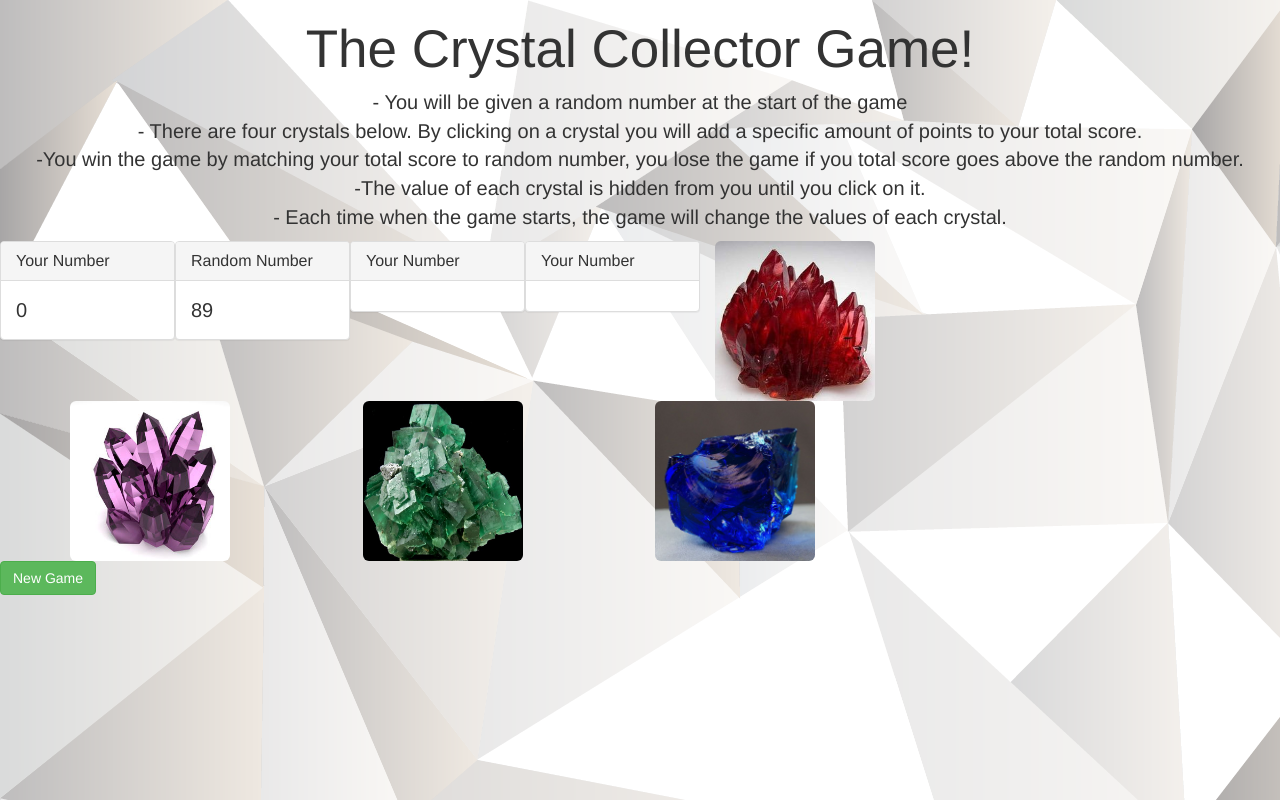
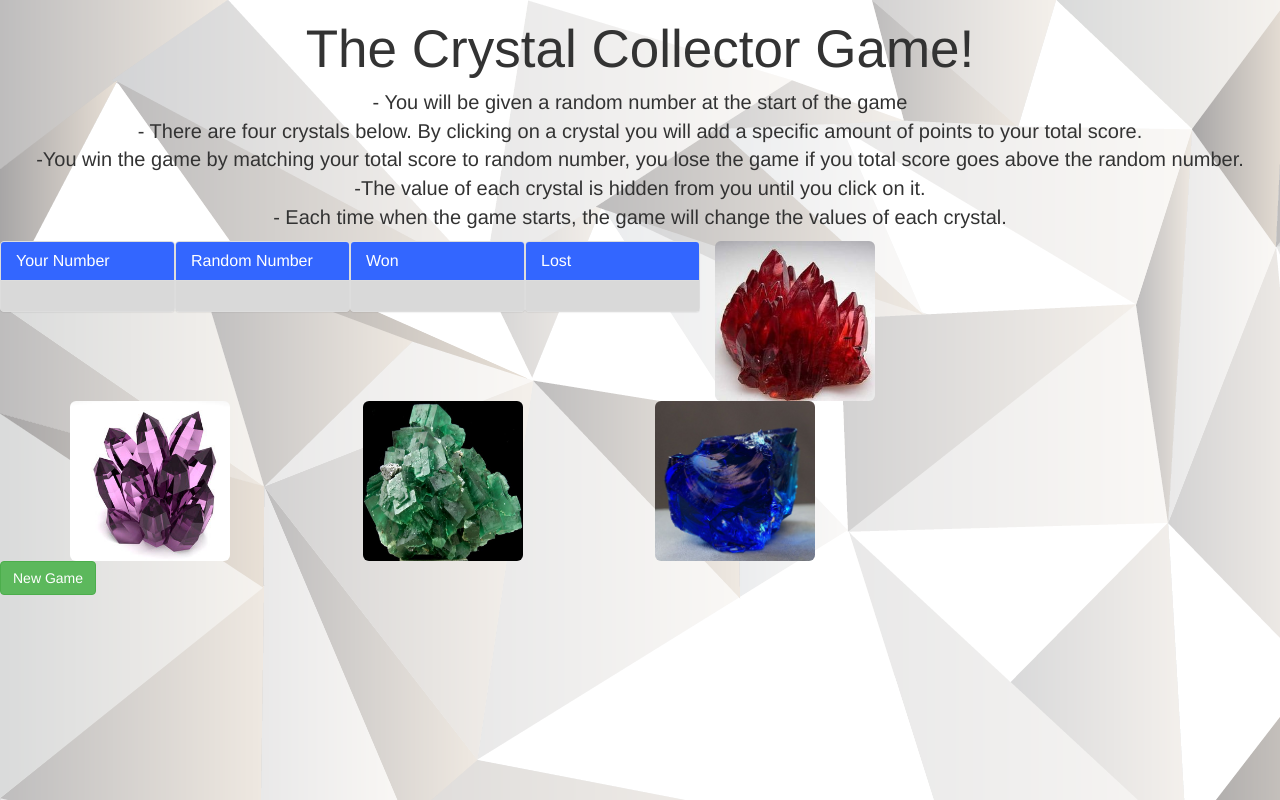
Before and after one commit to beechbro11/Crystal-Collector-Game, a PHP site: page /game.html in a window 1280 px wide. Run offline with PHP 8.4, Linux system fonts and the light colour scheme.

Commit message:
Another update

```diff
--- a/assets/css/style.css
+++ b/assets/css/style.css
@@ -1,14 +1,25 @@
-
-
-html {
+body {
   background-image: url('background.png');
+  font-size: 20px;
 }
-
 .panel-default {
     border-color: #ddd;
     width: 175px;
     float: left;
-
  }
-
- console.log(hello)
+.h1, h1 {
+    font-size: 53px;
+    text-align: center;
+}
+p {
+    margin: 0 0 10px;
+    text-align: center;
+}
+.panel > .panel-heading {
+    background-image: none;
+    background-color: #3366ff;
+    color: white;
+}
+.panel > .panel-body {
+	background-color: #d9d9d9;
+}
--- a/assets/javascript/game.js
+++ b/assets/javascript/game.js
@@ -0,0 +1,74 @@
+    var numberToGuess = Math.floor((Math.random() * 100) + 20);
+    var wins =0;
+    var Loses = 0;
+    var counter = 0;
+    var numbers = [];
+    var lock = 0;
+
+    // wrap game initialization in it's own function
+    function newGame(){
+      // clear the crystals div in the event this is not the first game
+      $('#crystals').empty();
+      // reset counter to zero if it's not
+      counter = 0;
+      // reset numbers array
+      numbers = [];
+
+      // iterate through random numbers to assign to the array
+      for (var i=0, t=4; i<t; i++) {
+        numbers.push(Math.round(Math.random() * 20))
+      }
+      console.log(numbers);
+      // dynamically create new crystal images
+      for (var i=0; i< numbers.length; i++){
+        var imageCrystal = $('.container');
+        imageCrystal.attr('data-num', numbers[i]);
+        imageCrystal.attr('alt', 'crystals');
+        imageCrystal.addClass('crystalImage');
+        $('#crystals').html(imageCrystal);
+      }
+      // new number to guess
+      numberToGuess = Math.floor((Math.random() * 100) + 20);
+
+      // update the dom
+      $('#number').text(counter);
+      $('#rand').html(numberToGuess);
+      console.log(counter);
+    }
+
+    // doc ready function
+    $( document ).ready(function() {
+      // initialize a new game on doc ready
+      newGame();
+
+      // change click event to handle dynamically created .crystalImages
+      $(document).on('click', '.crystalImage', function(){
+        // original game logic
+        counter = counter + parseInt($(this).data('num'));
+        $('#number').html(counter);
+        if (counter == numberToGuess){
+          alert('You won!!!!');
+          wins++
+          lock = 1;
+          $('#wins').html(wins);
+          $('.container').remove();
+
+        }else if( counter > numberToGuess){
+          alert('You lost!');
+          Loses++;
+          lock = 1;
+          $('#loses').html(Loses);
+       	}
+        if( lock ==1){
+          $(this).unbind('click').attr('disabled', 'disabled');
+
+        }
+      });
+
+      $('.btn').on('click', function(event) {
+        // rerun the new game function on click of the .btn
+        newGame();
+        console.log(counter);
+      });
+
+    });
--- a/game.html
+++ b/game.html
@@ -41,7 +41,7 @@
     <div id="col-md-3">
       <div class="panel panel-default">
         <div class="panel-heading">
-          <h3 class="panel-title">Your Number</h3>
+          <h3 class="panel-title">Won</h3>
         </div>
         <div class="panel-body" id='wins'></div>
       </div>
@@ -49,7 +49,7 @@
     <div id="col-md-3">
       <div class="panel panel-default">
         <div class="panel-heading">
-          <h3 class="panel-title">Your Number</h3>
+          <h3 class="panel-title">Lost</h3>
         </div>
         <div class="panel-body" id='loses'></div>
       </div>
@@ -71,80 +71,7 @@
       </div>
     </div>
   </div><button class="btn btn-success" type="button">New Game</button>
-  <script src="https://code.jquery.com/jquery-2.2.0.min.js" type="text/javascript"></script>
-  <script type="text/javascript">
-    // Moved variables to global scope
-    var numberToGuess = Math.floor((Math.random() * 100) + 20);
-    var wins =0;
-    var Loses = 0;
-    var counter = 0;
-    var numbers = [];
-    var lock = 0;
+ <script type="text/javascript" src="assets/javascript/game.js"></script>
 
-    // wrap game initialization in it's own function
-    function newGame(){
-      // clear the crystals div in the event this is not the first game
-      $('#crystals').empty();
-      // reset counter to zero if it's not
-      counter = 0;
-      // reset numbers array
-      numbers = [];
-      console.log(numbers);
-      // iterate through random numbers to assign to the array
-      for (var i=0, t=4; i<t; i++) {
-        numbers.push(Math.round(Math.random() * 20))
-      }
-
-      // dynamically create new crystal images
-      for (var i=0; i< numbers.length; i++){
-        var imageCrystal = $('.container');
-        imageCrystal.attr('data-num', numbers[i]);
-        imageCrystal.attr('alt', 'crystals');
-        imageCrystal.addClass('crystalImage');
-        $('#crystals').append(imageCrystal);
-      }
-      // new number to guess
-      numberToGuess = Math.floor((Math.random() * 100) + 20);
-
-      // update the dom
-      $('#number').text(counter);
-      $('#rand').html(numberToGuess);
-    }
-
-    // doc ready function
-    $( document ).ready(function() {
-      // initialize a new game on doc ready
-      newGame();
-
-      // change click event to handle dynamically created .crystalImages
-      $(document).on('click', '.crystalImage', function(){
-        // original game logic
-        counter = counter + parseInt($(this).data('num'));
-        $('#number').text(counter);
-        if (counter == numberToGuess){
-          alert('You won!!!!');
-          wins++
-          lock = 1;
-          $('#wins').html(wins);
-        }else if( counter > numberToGuess){
-          alert('You lost!');
-          Loses++;
-          lock = 1;
-          $('#loses').append(Loses);
-        }
-        console.log(lock);
-        if( lock ==1){
-          $(this).unbind('click').attr('disabled', 'disabled');
-          console.log(lock);
-        }
-      });
-
-      $('.btn').on('click', function(event) {
-        // rerun the new game function on click of the .btn
-        newGame();
-      });
-
-    });
-  </script>
 </body>
 </html>
--- a/style.css
+++ /dev/null
@@ -1,23 +0,0 @@
-
-
-body {
-  background-image: url('background.png');
-  font-size: 20px;
-}
-
-.panel-default {
-    border-color: #ddd;
-    width: 175px;
-    float: left;
-
- }
-
-.h1, h1 {
-    font-size: 53px;
-    text-align: center;
-}
-
-p {
-    margin: 0 0 10px;
-    text-align: center;
-}
```
Also changed, not shown: assets/css/reset.css (renamed from reset.css).
